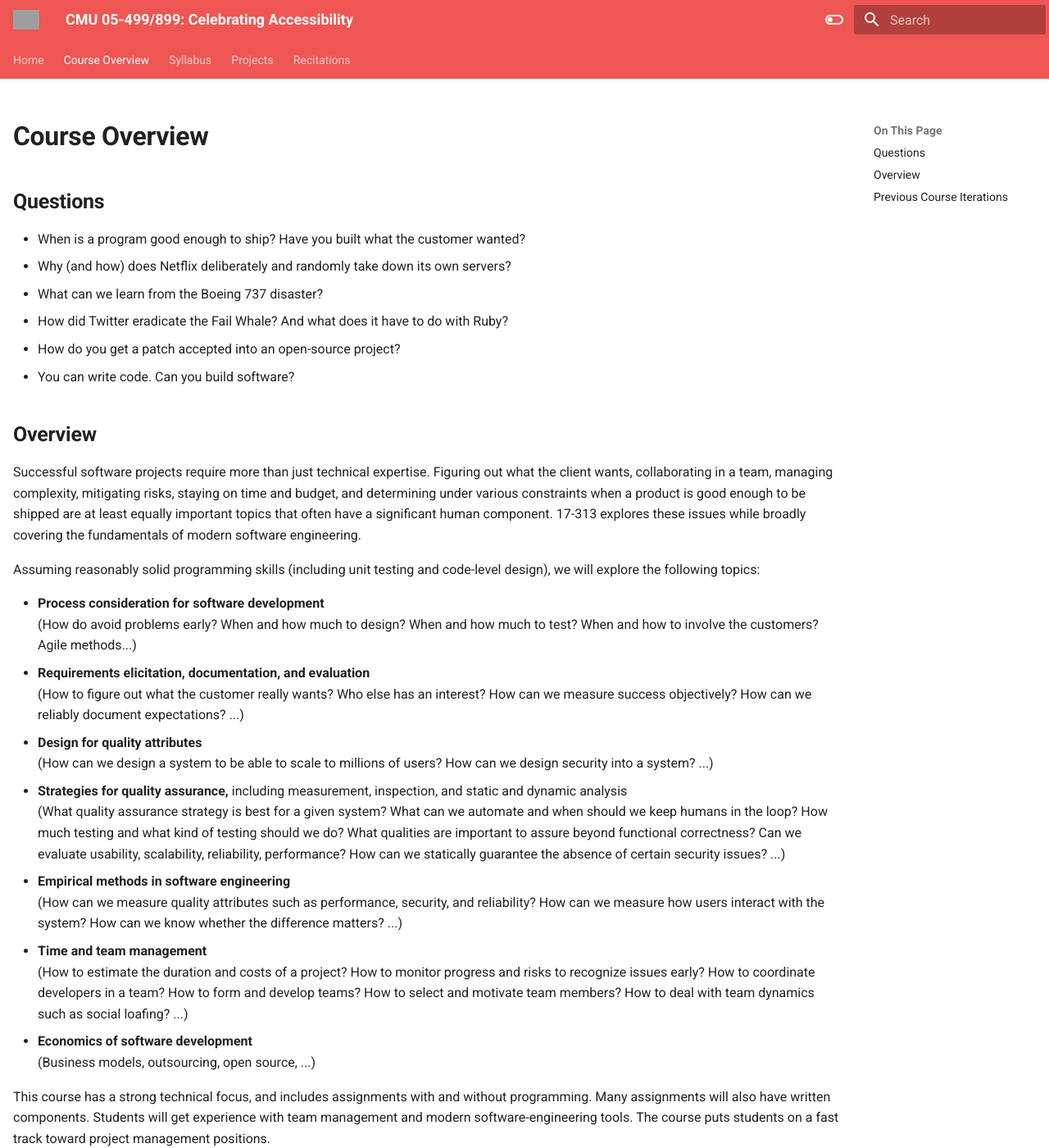
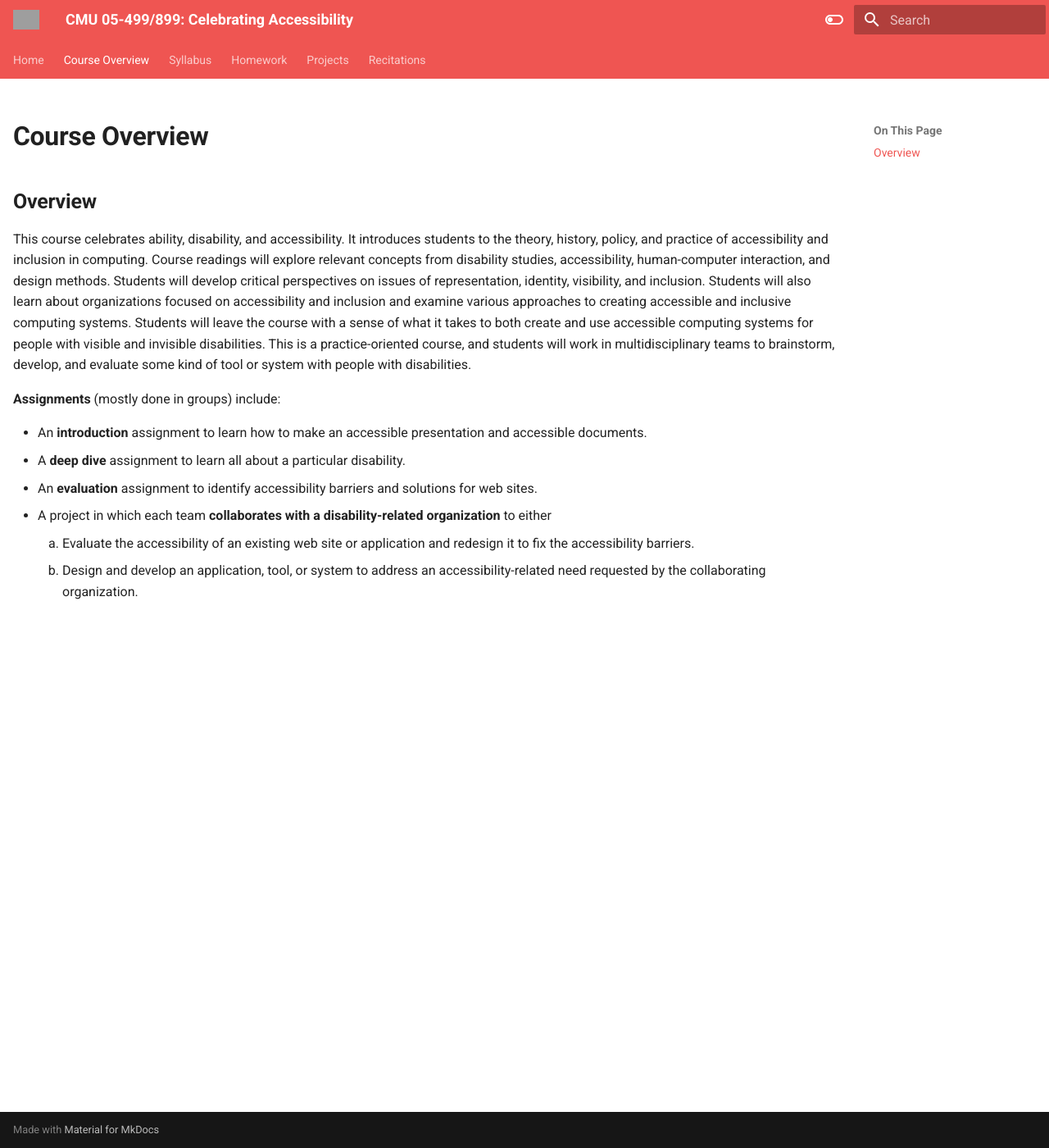
Before and after one commit to cmu-05-499/cmu-05-499.github.io, an MkDocs documentation site: the page built from docs/overview.md, in a window 1280 px wide and 1400 px high. Shown: the whole window at 82% size. Built offline with MkDocs 1.6.1 and Material for MkDocs 9.7.7, drawn with Linux system fonts in a browser that asks for light colours; some of the changed text lies outside the part shown; grey boxes are pictures that could not be loaded.

Commit message:
Updates.

```diff
--- a/docs/overview.md
+++ b/docs/overview.md
@@ -4,45 +4,16 @@ hide:
   - navigation
 ---
 
-## Questions
-
-- When is a program good enough to ship? Have you built what the customer wanted?
-- Why (and how) does Netflix deliberately and randomly take down its own servers?
-- What can we learn from the Boeing 737 disaster?
-- How did Twitter eradicate the Fail Whale? And what does it have to do with Ruby?
-- How do you get a patch accepted into an open-source project?
-- You can write code. Can you build software?
-
 ## Overview
 
-Successful software projects require more than just technical expertise. Figuring out what the client wants, collaborating in a team, managing complexity, mitigating risks, staying on time and budget, and determining under various constraints when a product is good enough to be shipped are at least equally important topics that often have a significant human component. 17-313 explores these issues while broadly covering the fundamentals of modern software engineering.
+This course celebrates ability, disability, and accessibility. It introduces students to the theory, history, policy, and practice of accessibility and inclusion in computing. Course readings will explore relevant concepts from disability studies, accessibility, human-computer interaction, and design methods. Students will develop critical perspectives on issues of representation, identity, visibility, and inclusion. Students will also learn about organizations focused on accessibility and inclusion and examine various approaches to creating accessible and inclusive computing systems. Students will leave the course with a sense of what it takes to both create and use accessible computing systems for people with visible and invisible disabilities. This is a practice-oriented course, and students will work in multidisciplinary teams to brainstorm, develop, and evaluate some kind of tool or system with people with disabilities.
 
-Assuming reasonably solid programming skills (including unit testing and code-level design), we will explore the following topics:
-
-- **Process consideration for software development**
-  (How do avoid problems early? When and how much to design? When and how much to test? When and how to involve the customers? Agile methods...)
-- **Requirements elicitation, documentation, and evaluation**
-  (How to figure out what the customer really wants? Who else has an interest? How can we measure success objectively? How can we reliably document expectations? ...)
-- **Design for quality attributes**
-  (How can we design a system to be able to scale to millions of users? How can we design security into a system? ...)
-- **Strategies for quality assurance,** including measurement, inspection, and static and dynamic analysis
-  (What quality assurance strategy is best for a given system? What can we automate and when should we keep humans in the loop? How much testing and what kind of testing should we do? What qualities are important to assure beyond functional correctness? Can we evaluate usability, scalability, reliability, performance? How can we statically guarantee the absence of certain security issues? ...)
-- **Empirical methods in software engineering**
-  (How can we measure quality attributes such as performance, security, and reliability? How can we measure how users interact with the system? How can we know whether the difference matters? ...)
-- **Time and team management**
-  (How to estimate the duration and costs of a project? How to monitor progress and risks to recognize issues early? How to coordinate developers in a team? How to form and develop teams? How to select and motivate team members? How to deal with team dynamics such as social loafing? ...)
-- **Economics of software development**
-  (Business models, outsourcing, open source, ...)
-
-This course has a strong technical focus, and includes assignments with and without programming. Many assignments will also have written components. Students will get experience with team management and modern software-engineering tools. The course puts students on a fast track toward project management positions.
 
 **Assignments** (mostly done in groups) include:
 
-- An **introduction** assignment where individual students will learn to engage with an existing code base.
-- A **requirements** assignment in which each team will interview stakeholders to elicit and document requirements for a software system.
-- An **architecture** assignment in which teams will train and deploy an ML model using microservices.
-- A project in which each team **contributes to an open source project** of their choice. This involves identifying an issue in the existing project, understanding the development process of that project and how to contribute, and actually making a contribution such as fixing a bug or adding a feature. Extra credit will be awarded if the contribution is merged into the project.
-
-## Previous Course Iterations
-
-[Fall 2020](/_old/2020) | [Fall 2021](/_old/2021) | [Fall 2022](/_old/F22) | [Spring 2023](/_old/S23) | [Fall 2023](/_old/F23)
+- An **introduction** assignment to learn how to make an accessible presentation and accessible documents.
+- A **deep dive** assignment to learn all about a particular disability.
+- An **evaluation** assignment to identify accessibility barriers and solutions for web sites.
+- A project in which each team **collaborates with a disability-related organization** to either
+    1. Evaluate the accessibility of an existing web site or application and redesign it to fix the accessibility barriers.
+    1. Design and develop an application, tool, or system to address an accessibility-related need requested by the collaborating organization.
--- a/mkdocs.yml
+++ b/mkdocs.yml
@@ -60,8 +60,10 @@ nav:
   - Home: index.md
   - Course Overview: overview.md
   - Syllabus: syllabus.md
+  - Homework:
+      - homework/index.md # Dummy home page; remove once we start adding homework below
   - Projects:
-      - projects/index.md # Dummy home page; remove once we start adding homework below
+      - projects/index.md # Dummy home page; remove once we start adding projects below
       #- "Project 1: Hello, NodeBB!":
       #    - projects/P1/index.md
       #    - 1A Build Checkpoint: projects/P1/1_checkpoint.md
```
Also changed, not shown: docs/assets/images/qiaoqiaoma.png (added), docs/homework/index.md (renamed from docs/projects/index.md), 1 other file.
